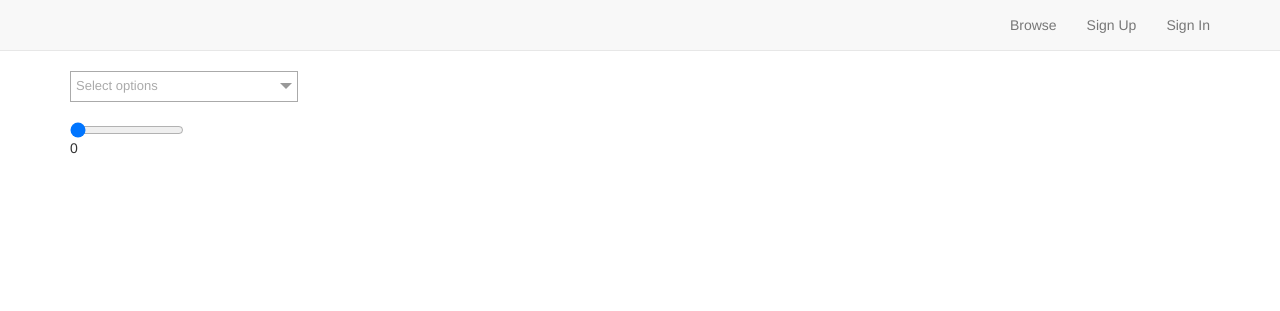
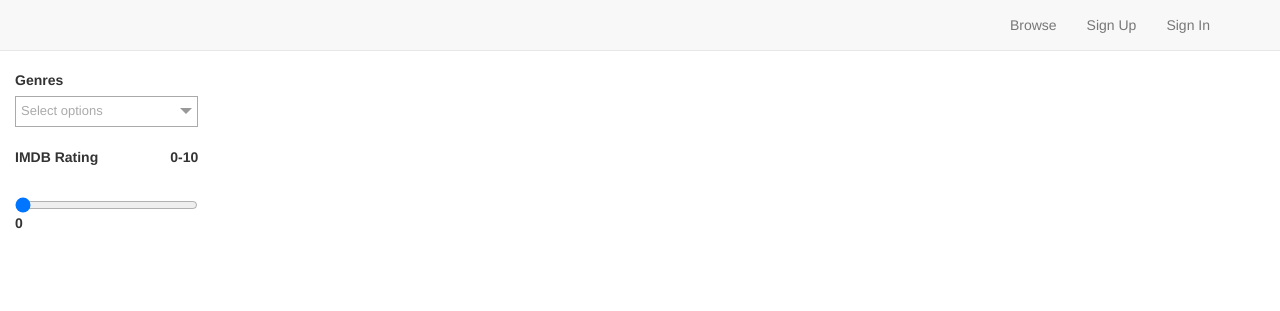
Before and after one commit to eshthakkar/HB-movies-advisor-app, a Flask app: page /browse in a window 1280 px wide. Shown: the top 311 px of the page. Run offline with Flask 2, Linux system fonts and the light colour scheme; data that the repository does not hold is empty; parts of the project's set-up code (start-up, migrations or seed data) failed here and were passed over; some libraries are stand-ins or nearby versions.

Commit message:
CSS styling to the pages

```diff
--- a/static/script.js
+++ b/static/script.js
@@ -16,7 +16,7 @@ function showMovieResults(results){
     var thumbnail_url = results[movieid];
     $('<div class="image-container"><img src=' + thumbnail_url + ' data-toggle="modal" data-target=".bs-example-modal-lg" class="image" id=' + movieid + '> \
       <div class="addbutton btn btn-default" data-toggle="modal" data-target="#myModal" data-backdrop="static" data-keyboard="false" id=button_' + movieid + '> \
-      <span class="glyphicon glyphicon-eye-open" aria-hidden="true"></span> Seen</div></div>').appendTo('#thumbnails');
+      <span class="glyphicon glyphicon-eye-open" aria-hidden="true"></span><span id="seen-text"> Seen</span></div></div>').appendTo('#thumbnails');
 
   }
   $('.image').on('click',showDetails);
--- a/static/style.css
+++ b/static/style.css
@@ -1,32 +1,30 @@
 body {
     padding-top: 70px;
-}
-
-
-#thumbnails {
-    width: 1200px;
 }
 
 
 .addbutton, .addbutton-reco{
     display: none;
     position: absolute;
-    float: left;
     left: 0px;
-    font-weight: bold;
-    padding: 5px;
+    top: 0px;
+    width: 40%;
+    background-color: #FFA500;
 
 }
 
 .remove{
-    display: inline;
     position: absolute;
-    float: left;
     left: 0px;
-    font-weight: bold;
-    padding: 5px;
+    top: 0px;
     background-color: #FFA500;
+}
+#remove-text, #seen-text{
+    color: white;
+}
 
+.glyphicon-remove, .glyphicon-eye-open{
+    color: grey;
 }
 
 #quiz-form{
@@ -34,8 +32,10 @@ body {
 }
 
 .image-container, .image-container-reco{
-    display: inline;
-    position: relative;
+    display: inline-block;
+    margin-right: 20px;
+    margin-bottom: 20px;
+    position:relative;
 }
 
 .ms-options-wrap > .ms-options > ul label {
@@ -43,9 +43,7 @@ body {
     background-color: #9DCEFF;
 
 }
-#slider {
-  width: 10%;
-}
+
 
 .ms-options-wrap > .ms-options > ul li.selected label,
 .ms-options-wrap > .ms-options > ul label:hover {
@@ -53,6 +51,6 @@ body {
     color:#fff;
 }
 
-.ms-options-wrap > button:focus, .ms-options-wrap > button, .ms-options-wrap > .ms-options {
-  width: 20%;
+#slider-limit{
+    float: right;
 }
--- a/templates/browse.html
+++ b/templates/browse.html
@@ -2,19 +2,23 @@
 {% block content %}
 
 
-<div class="container" id="browse-content">
-  <div id="filter">
+<div class="container-fluid" id="browse-content">
+  <div class="row">
+    <div class="col-lg-2" id="filter">
+      <label>Genres</label><br>
       <select name="multicheckbox[]" multiple="multiple" class="4col formcls" id="check">
         {% for genre in genres %}
           <option class="chk" value="{{ genre.genre }}">{{ genre.genre }}</option>
         {% endfor %}
       </select><br>
 
+      <p><b>IMDB Rating<span id="slider-limit">0-10</span></b></p><br>
       <input type="range" min="0" max="10" value="0" step="0.1" id="slider">
-    <span id="range">0</span>
+      <span id="range"><b>0</b></span>
     </div>
   <!-- Thumbnails -->
-  <div class="container" id="thumbnails"></div>
+    <div class="col-lg-10" id="thumbnails"></div>
+  </div>
 </div>
 
 
--- a/templates/mymovies.html
+++ b/templates/mymovies.html
@@ -7,7 +7,7 @@
 {% for movie in user_movies %}
 <div class="image-container" id="container_{{ movie.movie_id }}">
     <img src="{{ movie.thumbnail_url }}" data-toggle="modal" data-target=".bs-example-modal-lg" class="image_seen" id="{{ movie.movie_id }}">
-    <div class="remove btn btn-default" id="btn_{{ movie.movie_id }}"><span class="glyphicon glyphicon-remove" aria-hidden="true"></span> Remove</div>
+    <div class="remove btn btn-default" id="btn_{{ movie.movie_id }}"><span class="glyphicon glyphicon-remove" aria-hidden="true"></span><span id="remove-text"> Remove</span></div>
 </div>
 {% endfor %}
 </div>
--- a/templates/recommendations.html
+++ b/templates/recommendations.html
@@ -8,7 +8,7 @@
   <div class="image-container-reco" id="container_{{ movie.movie_id }}">
     <img src="{{ movie.thumbnail_url }}" data-toggle="modal" data-target=".bs-example-modal-lg" class="image_seen" id="{{ movie.movie_id }}">
     <div class="addbutton-reco btn btn-default" data-toggle="modal" data-target="#myModal" data-backdrop="static" data-keyboard="false" id="button_{{ movie.movie_id }}">
-    <span class="glyphicon glyphicon-eye-open" aria-hidden="true"></span> Seen</div>
+    <span class="glyphicon glyphicon-eye-open" aria-hidden="true"></span><span id="seen-text"> Seen</span></div>
   </div>
   {% endfor %}
 </div>
```
Lines whose indentation alone changed are shown as unchanged.
